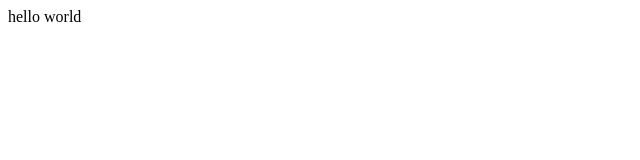
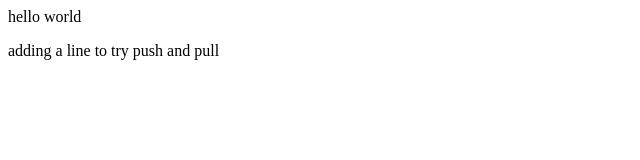
Before and after one commit to Fuad52/git_demo, a plain HTML site: page index.html in a window 1280 px wide. Shown: the whole page, without its empty margins (0-640 px from the left). Drawn offline with Linux system fonts and the light colour scheme.

Commit message:
added another line

```diff
--- a/index.html
+++ b/index.html
@@ -1 +1,3 @@
 <p>hello world</p>
+
+<p>adding a line to try push and pull</p>
```
